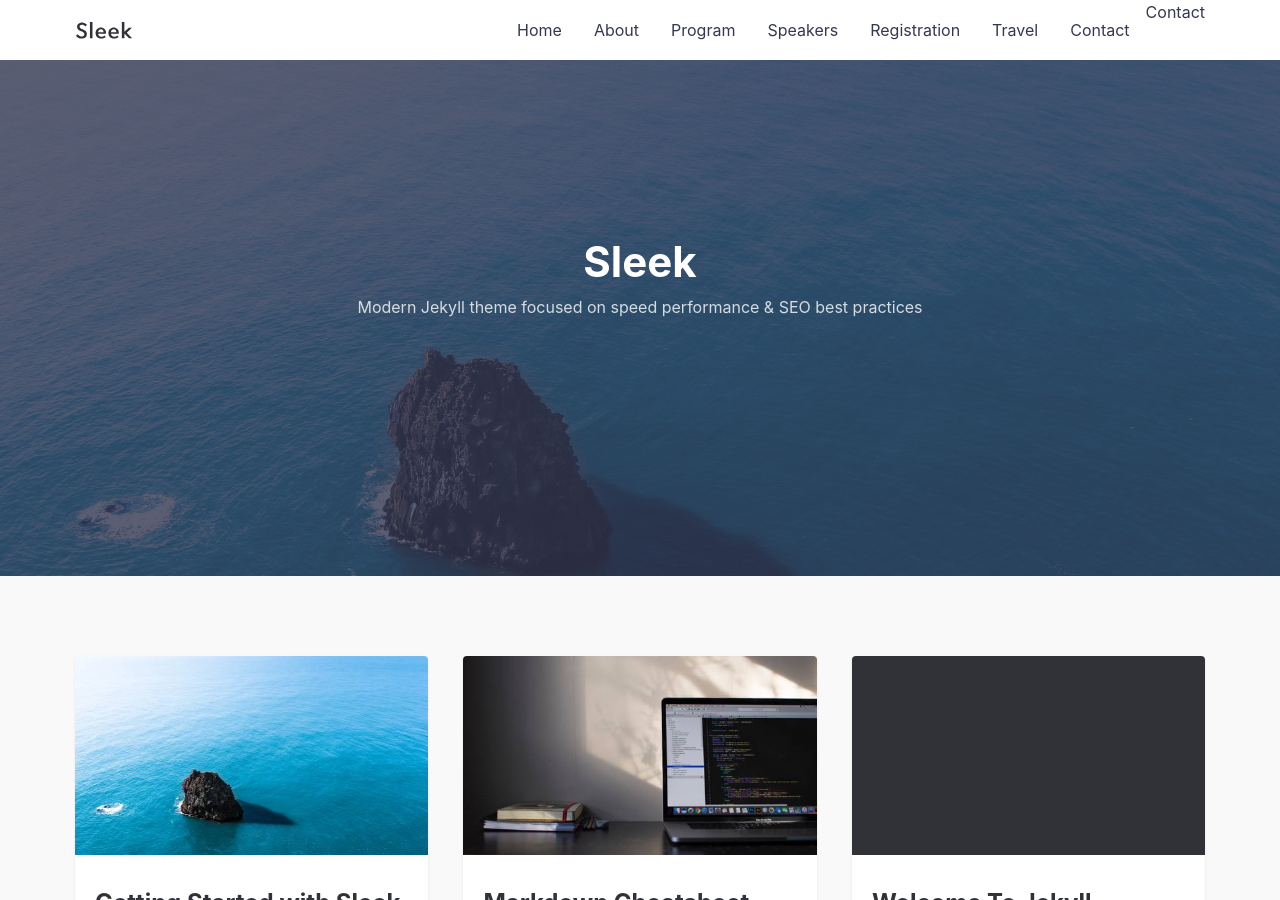
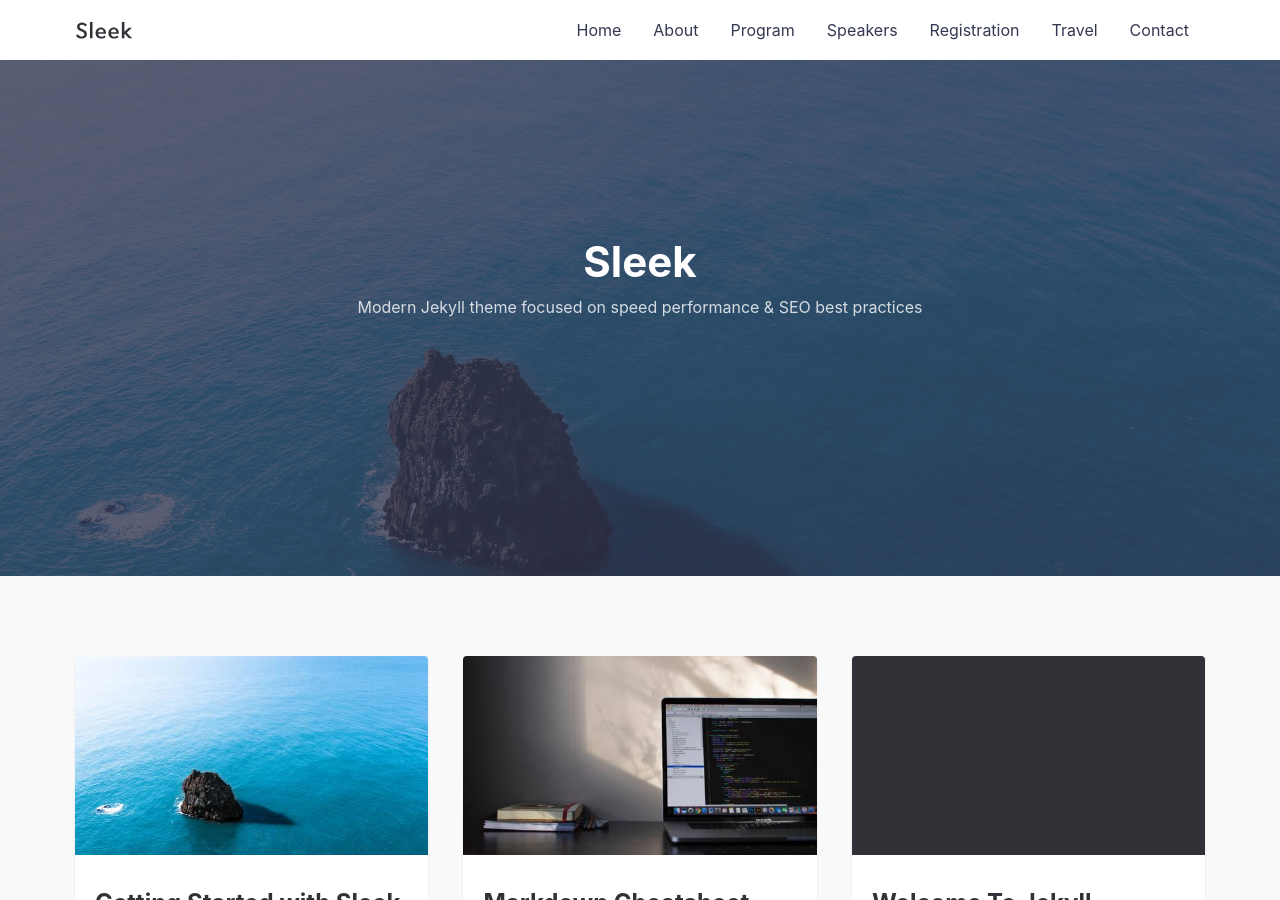
Before and after one commit to UofTStatsci/fmf200.github.io, a Jekyll site: the page built from index.md, in a window 1280 px wide and 900 px high. Built offline with Jekyll 4.4.1, drawn with Linux system fonts in a browser that asks for light colours.

Commit message:
Update header.html

```diff
--- a/_includes/header.html
+++ b/_includes/header.html
@@ -15,7 +15,6 @@
 <a class="header__link" href="{{ '/registration' | relative_url }}">Registration</a>
 <a class="header__link" href="{{ '/travel' | relative_url }}">Travel</a>
 <a class="header__link" href="{{ '/contact' | relative_url }}">Contact</a>
-            <span itemprop="name">Contact</span>
           </a>
         </div>
       </nav>
```
